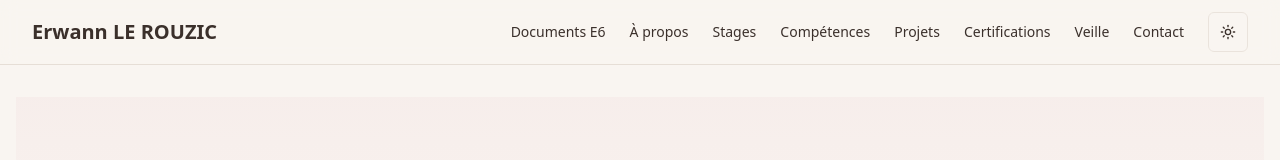
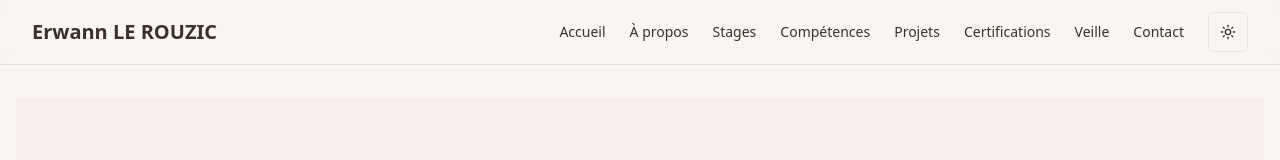
Before and after one commit to R1Sobriquet/R1Sobriquet.github.io, a Next.js app: page / in a window 1280 px wide. Shown: the top 160 px of the page. Built offline with nearby package versions, Linux system fonts and the light colour scheme.

Commit message:
Renommer 'Documents E6' en 'Accueil' dans la navigation
- Navigation desktop: remplacer 'Documents E6' par 'Accueil'
- Navigation mobile: remplacer 'Documents E6' par 'Accueil'
- L'ID de section 'documents' reste inchangé pour le routage

```diff
--- a/components/navbar.tsx
+++ b/components/navbar.tsx
@@ -35,7 +35,7 @@ export default function Navbar({ onTabChange }: NavbarProps) {
             onClick={() => handleTabClick('documents')}
             className="text-sm font-medium transition-colors hover:text-primary"
           >
-            Documents E6
+            Accueil
           </button>
           <button
             onClick={() => handleTabClick('about')}
@@ -96,7 +96,7 @@ export default function Navbar({ onTabChange }: NavbarProps) {
               onClick={() => handleTabClick('documents')}
               className="text-sm font-medium transition-colors hover:text-primary text-left"
             >
-              Documents E6
+              Accueil
             </button>
             <button
               onClick={() => handleTabClick('about')}
```
